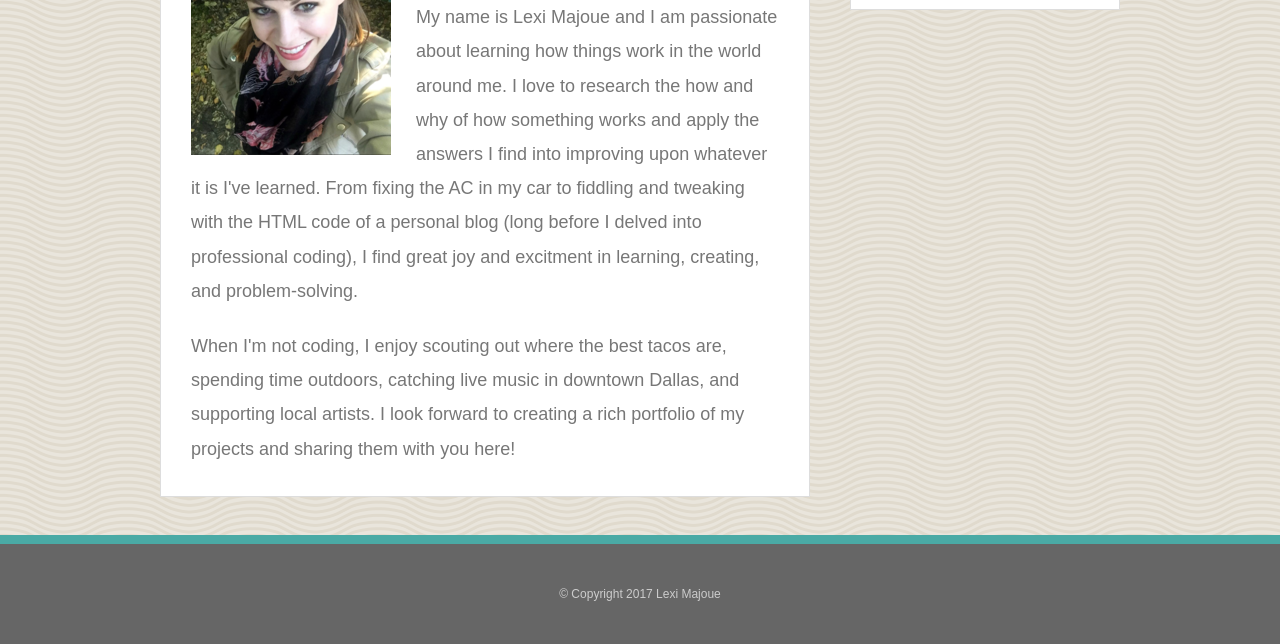
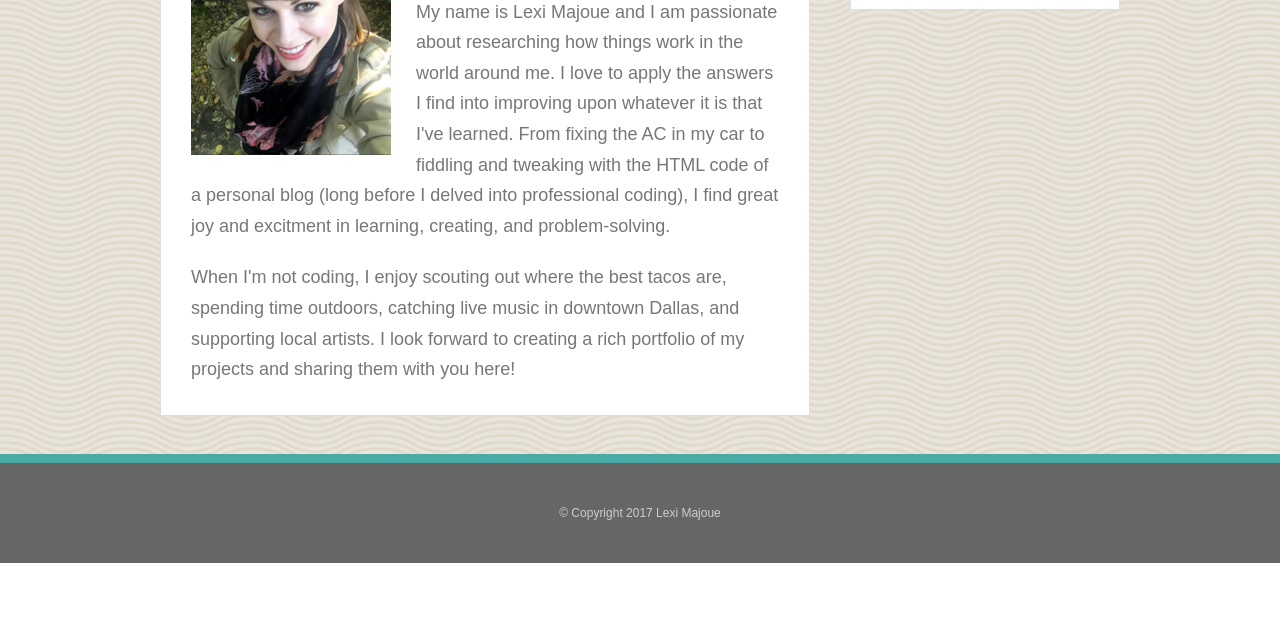
Before and after one commit to lexluther2125/Basic-Portfolio, a plain HTML site: page index.html in a window 1280 px wide. Shown: the part 320-964 px from the top of the page. After the commit the page ends 883 px from the top, so only its background shows below. Drawn offline with Linux system fonts and the light colour scheme.

Commit message:
Changing image names

```diff
--- a/assets/css/style.css
+++ b/assets/css/style.css
@@ -121,7 +121,7 @@ section, aside {
 }
 
 section p {
-	line-height: 190%;
+	line-height: 170%;
 }
 
 #section_grey_line {
@@ -258,3 +258,4 @@ input[type=submit]:hover {
 
 textarea {
 	height: 198px;
+}
--- a/index.html
+++ b/index.html
@@ -33,7 +33,7 @@
 
     <p>Hi there!</p>
   <br>
-    <p>My name is Lexi Majoue and I am passionate about learning how things work in the world around me. I love to research the how and why of how something works and apply the answers I find into improving upon whatever it is I've learned. From fixing the AC in my car to fiddling and tweaking with the HTML code of a personal blog (long before I delved into professional coding), I find great joy and excitment in learning, creating, and problem-solving.</p>
+    <p>My name is Lexi Majoue and I am passionate about researching how things work in the world around me. I love to apply the answers I find into improving upon whatever it is that I've learned. From fixing the AC in my car to fiddling and tweaking with the HTML code of a personal blog (long before I delved into professional coding), I find great joy and excitment in learning, creating, and problem-solving.</p>
   <br>
     <p>When I'm not coding, I enjoy scouting out where the best tacos are, spending time outdoors, catching live music in downtown Dallas, and supporting local artists. I look forward to creating a rich portfolio of my projects and sharing them with you here!</p>
     </section>
```
Also changed, not shown: assets/images/hang.png (added), assets/images/hangman.jpg (deleted), assets/images/overflow.png (renamed from assets/images/Stack.png), assets/images/paper.png (added), assets/images/rock_paper.jpg (deleted), assets/images/rpg_game.jpg (deleted), assets/images/rpggame.png (added), assets/images/rutgers.jpg (deleted), assets/images/rutgerswidget.png (added), assets/images/trivia_game.jpg (deleted), assets/images/trivial.png (added), 4 other files.
